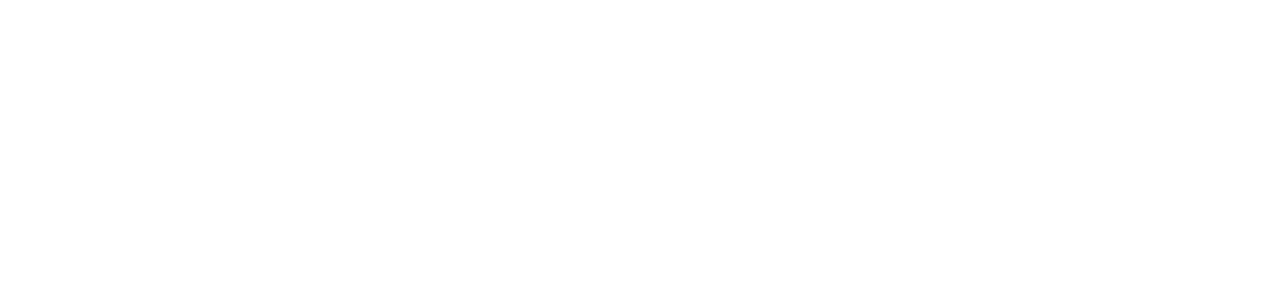
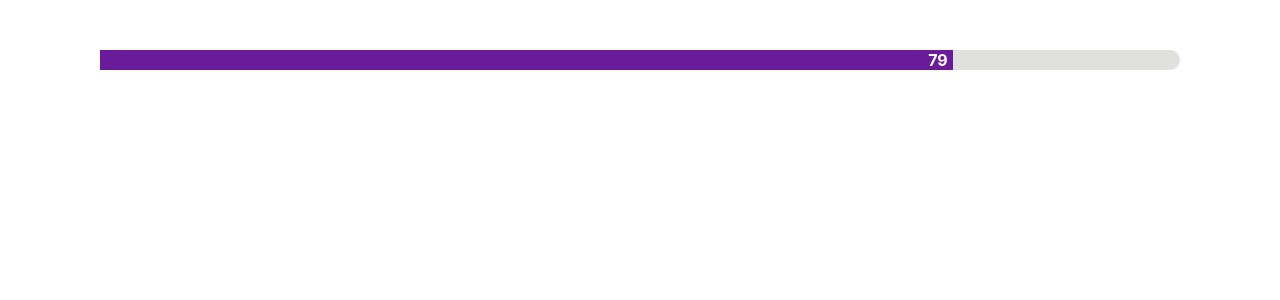
Before and after one commit to radiusxyz/360-pre-design-components, a React (Create React App) app: page / in a window 1280 px wide. Shown: the top 300 px of the page. Built offline with nearby package versions, Linux system fonts and the light colour scheme.

Commit message:
implement smooth dynamic progress bar

```diff
--- /dev/null
+++ b/src/App.jsx
@@ -0,0 +1,26 @@
+import { useEffect, useState } from "react";
+import "./index.css";
+import { TestProgressBar } from "./test/TestProgressBar";
+
+function App() {
+  const [completed, setCompleted] = useState(0);
+
+  useEffect(() => {
+    console.log("still");
+    if (completed > 99) return;
+    const identifier = setInterval(() => {
+      setCompleted((completed) => completed + 1);
+    }, 100);
+    return () => {
+      clearInterval(identifier);
+    };
+  }, [completed]);
+
+  return (
+    <div className="App">
+      <TestProgressBar completed={completed} />
+    </div>
+  );
+}
+
+export default App;
--- a/src/App.tsx
+++ /dev/null
@@ -1,7 +0,0 @@
-import "./index.css";
-
-function App() {
-  return <div className="App"></div>;
-}
-
-export default App;
--- a/src/index.css
+++ b/src/index.css
@@ -1,11 +1,18 @@
-* {
+*,
+::after,
+::before {
   margin: 0;
   padding: 0;
   box-sizing: border-box;
 }
 
-body {
+body,
+html {
+  height: 100%;
+  width: 100%;
   margin: 0;
+  padding: 0;
+  box-sizing: border-box;
   font-family: -apple-system, BlinkMacSystemFont, "Segoe UI", "Roboto", "Oxygen",
     "Ubuntu", "Cantarell", "Fira Sans", "Droid Sans", "Helvetica Neue",
     sans-serif;
@@ -18,5 +25,6 @@
 }
 
 .App {
+  box-sizing: border-box;
   margin: 50px;
 }
--- /dev/null
+++ b/src/test/TestProgressBar.jsx
@@ -0,0 +1,33 @@
+export const TestProgressBar = (props) => {
+  const { completed } = props;
+
+  const containerStyles = {
+    height: 20,
+    backgroundColor: "#e0e0de",
+    borderRadius: 50,
+    margin: 50,
+  };
+
+  const fillerStyles = {
+    height: "100%",
+    width: `${completed}%`,
+    backgroundColor: "#6a1b9a",
+    borderRadius: "inherit%",
+    textAlign: "right",
+    transition: "width 0.2s ease-in-out",
+  };
+
+  const labelStyles = {
+    padding: 5,
+    color: "white",
+    fontWeight: "bold",
+  };
+
+  return (
+    <div style={containerStyles}>
+      <div style={fillerStyles}>
+        <span style={labelStyles}>{`${completed}`}</span>
+      </div>
+    </div>
+  );
+};
```
